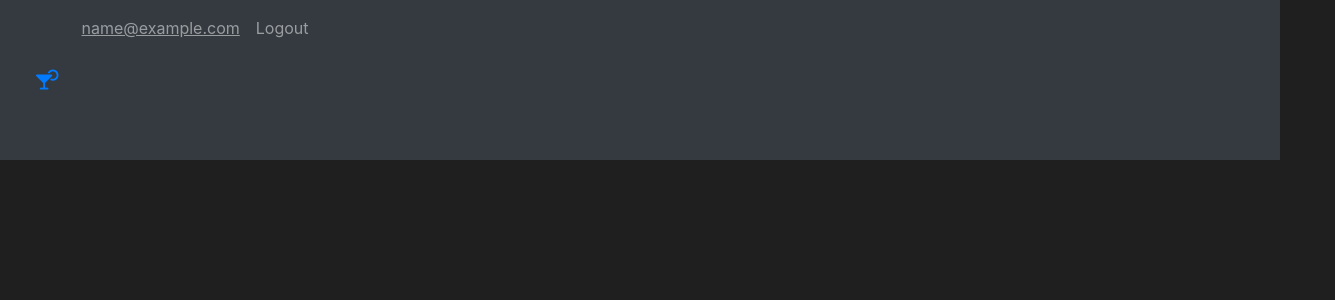
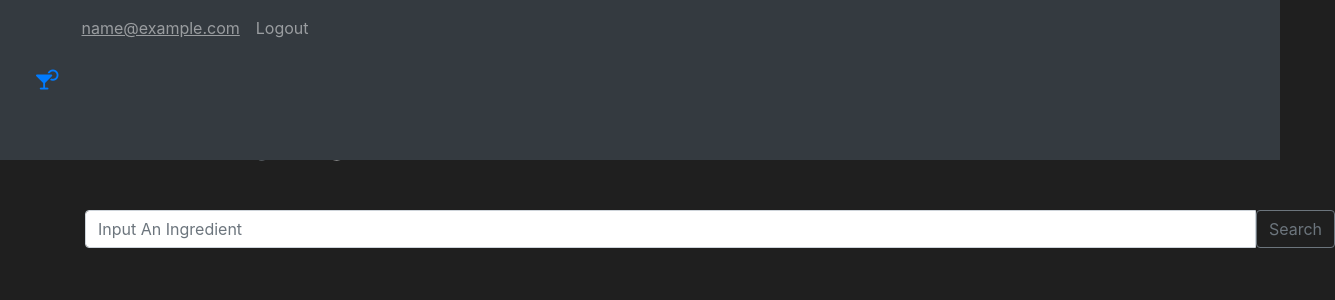
Before and after one commit to CATT-CODE/cocktail_v2_frontend, a React (Create React App) app: page /search-ingredient in a window 1280 px wide. Shown: the top 300 px of the page, 1335 px wide, since content can reach past the window. Built offline with nearby package versions, Linux system fonts and the light colour scheme; sample sign-in values are in the browser's storage.

Commit message:
search ingredient page fully refactored

```diff
--- a/src/MainRouter.js
+++ b/src/MainRouter.js
@@ -7,7 +7,7 @@ import SignUp from "./components/pages/SignUp/SignUp";
 import Login from "./components/pages/Login/Login";
 import PrivateRoute from "./components/AuthUser/PrivateRoute/PrivateRoute";
 import AuthCTDetail from "./components/AuthUser/AuthCTDetail";
-// import SearchIngredient from "./components/AuthUser/SearchIngredient";
+import SearchIngredient from "./components/AuthUser/SearchIngredient";
 import RandomSelection from "./components/AuthUser/RandomSelection";
 import SearchDrinkName from "./components/AuthUser/SearchDrinkName";
 
@@ -16,11 +16,11 @@ const MainRouter = (props) => {
 		<Router user={props.user}>
 			<NavBar user={props.user} handleUserLogout={props.handleUserLogout} />
 			<Switch>
-				{/* <PrivateRoute
+				<PrivateRoute
 					exact
 					path={"/search-ingredient"}
 					component={SearchIngredient}
-				/> */}
+				/>
 				{/* <PrivateRoute
 					exact
 					path={"/search-drink-name"}
--- a/src/components/AuthUser/SearchDrinkName.js
+++ b/src/components/AuthUser/SearchDrinkName.js
@@ -2,7 +2,7 @@ import React, { Component } from "react";
 import axios from "axios";
 import { toast } from "react-toastify";
 
-export class SearchDrinkName extends Component {
+function SearchDrinkName () {
 	state = {
 		searchNameArray: [],
 		nameInput: "",
@@ -85,7 +85,6 @@ export class SearchDrinkName extends Component {
 		});
 	};
 
-	render() {
 		return (
 			<div class="container marketing">
 				<h1 style={{ marginBottom: 20, marginTop: 50 }} class="text-muted">
@@ -133,7 +132,6 @@ export class SearchDrinkName extends Component {
 				</div>
 			</div>
 		);
-	}
 }
 
 export default SearchDrinkName;
--- a/src/components/AuthUser/SearchIngredient.js
+++ b/src/components/AuthUser/SearchIngredient.js
@@ -1,4 +1,4 @@
-import React, { useState, useEffect } from "react";
+import React, { useState } from "react";
 import axios from "axios";
 import { toast } from "react-toastify";
 
@@ -17,11 +17,11 @@ function SearchIngredient () {
 			setIsLoading(true)
 		try {
 			let payload = await axios.get(
-				`https://www.thecocktaildb.com/api/json/v1/1/filter.php?i=${this.state.ingredientInput}`
+				`https://www.thecocktaildb.com/api/json/v1/1/filter.php?i=${ingredientInput}`
 			);
 			if (payload.data === undefined || payload.data.length === 0) {
 				toast.error(
-					`No results for '${this.state.ingredientInput}', please try again`,
+					`No results for '${ingredientInput}', please try again`,
 					{
 						position: "top-center",
 						autoClose: 5000,
@@ -32,25 +32,21 @@ function SearchIngredient () {
 						progress: undefined,
 					}
 				);
-				this.setState({
-					setIsLoading(false)
-					ingredientInput: "",
-				});
+				setIsLoading(false)
+				setIngredientInput("")
 				return;
 			}
-			this.setState({
-				displayInput: this.state.ingredientInput,
-				searchIngredientArray: payload.data.drinks,
-				ingredientInput: "",
-				isLoading: false,
-			});
+			setDisplayInput(ingredientInput);
+			setSearchIngredientArray(payload.data.drinks);
+			setIngredientInput("");
+			setIsLoading(false);
 		} catch (e) {
 			console.log(e);
 		}
 	};
 
-	showSearchArray = () => {
-		return this.state.searchIngredientArray.map((item) => {
+	function showSearchArray () {
+		return searchIngredientArray.map((item) => {
 			return (
 				<div class="col-lg-4" style={{ marginTop: 25 }} key={item.idDrink}>
 					<img
@@ -92,11 +88,11 @@ function SearchIngredient () {
 				>
 					<input
 						type="text"
-						value={this.state.ingredientInput}
+						value={ingredientInput}
 						onChange={(e) => handleInputOnChange(e)}
 						onKeyPress={(event) => {
 							if (event.key === "Enter") {
-								this.handleSearchOnClick();
+								handleSearchOnClick();
 							}
 						}}
 						name="ingredientInput"
@@ -106,23 +102,23 @@ function SearchIngredient () {
 					<button
 						type="submit"
 						class="btn btn-outline-secondary"
-						onClick={this.handleSearchOnClick}
+						onClick={handleSearchOnClick}
 						id="ingredientInput"
 					>
 						Search
 					</button>
 				</div>
 				<div style={{ marginTop: 25 }}>
-					{this.state.isLoading ? (
+					{isLoading ? (
 						<div>...Loading</div>
 					) : (
 						<div>
-							{this.state.searchIngredientArray.length > 0 && (
+							{searchIngredientArray.length > 0 && (
 								<h2 class="text-muted">
-									Results for '<span>{this.state.displayInput}</span>'
+									Results for '<span>{displayInput}</span>'
 								</h2>
 							)}
-							<div className="row">{this.showSearchArray()}</div>
+							<div className="row">{showSearchArray()}</div>
 						</div>
 					)}
 				</div>
```
Also changed, not shown: src/components/AuthUser/RandomSelection.js (+13 -6 lines).
